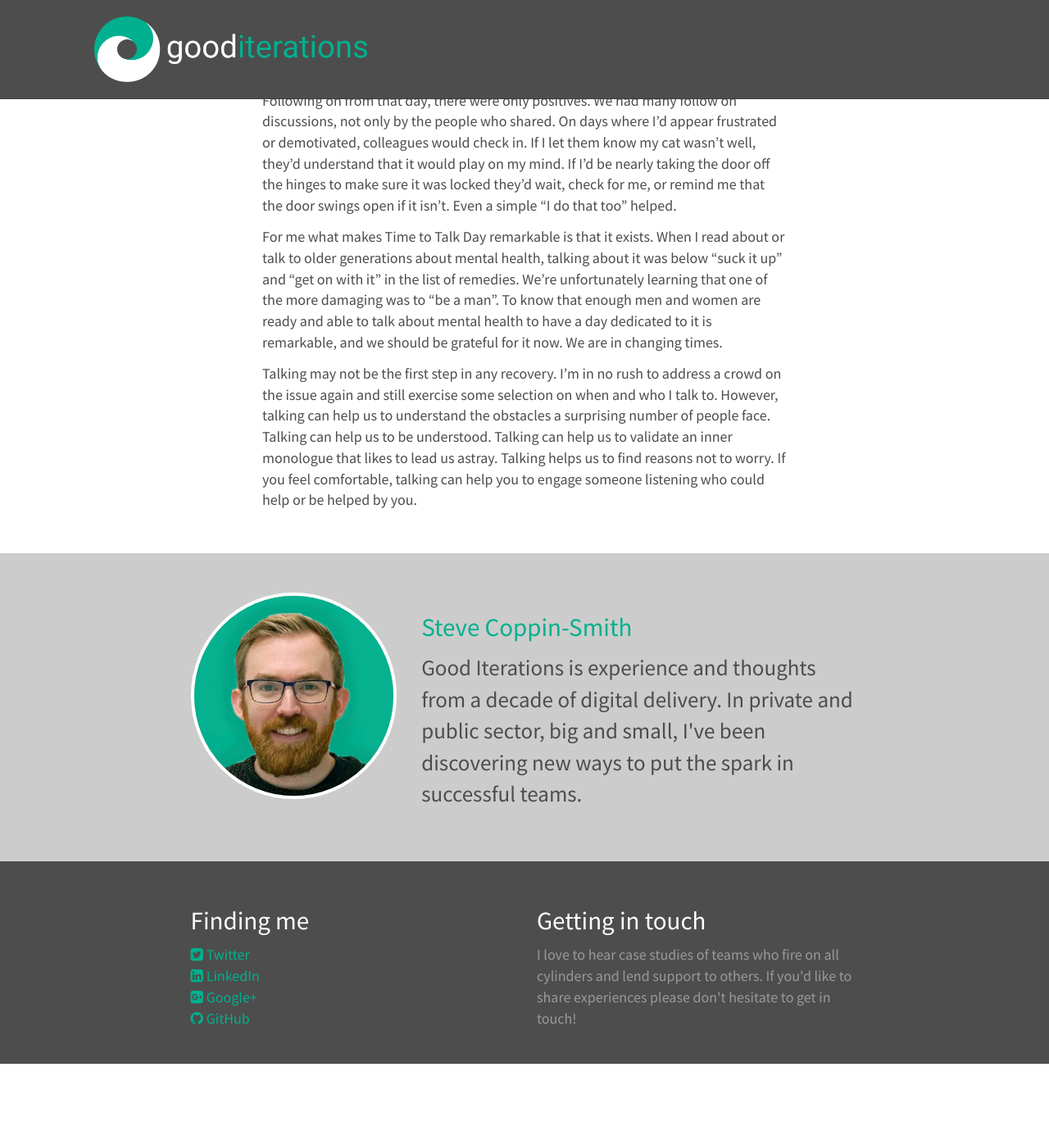
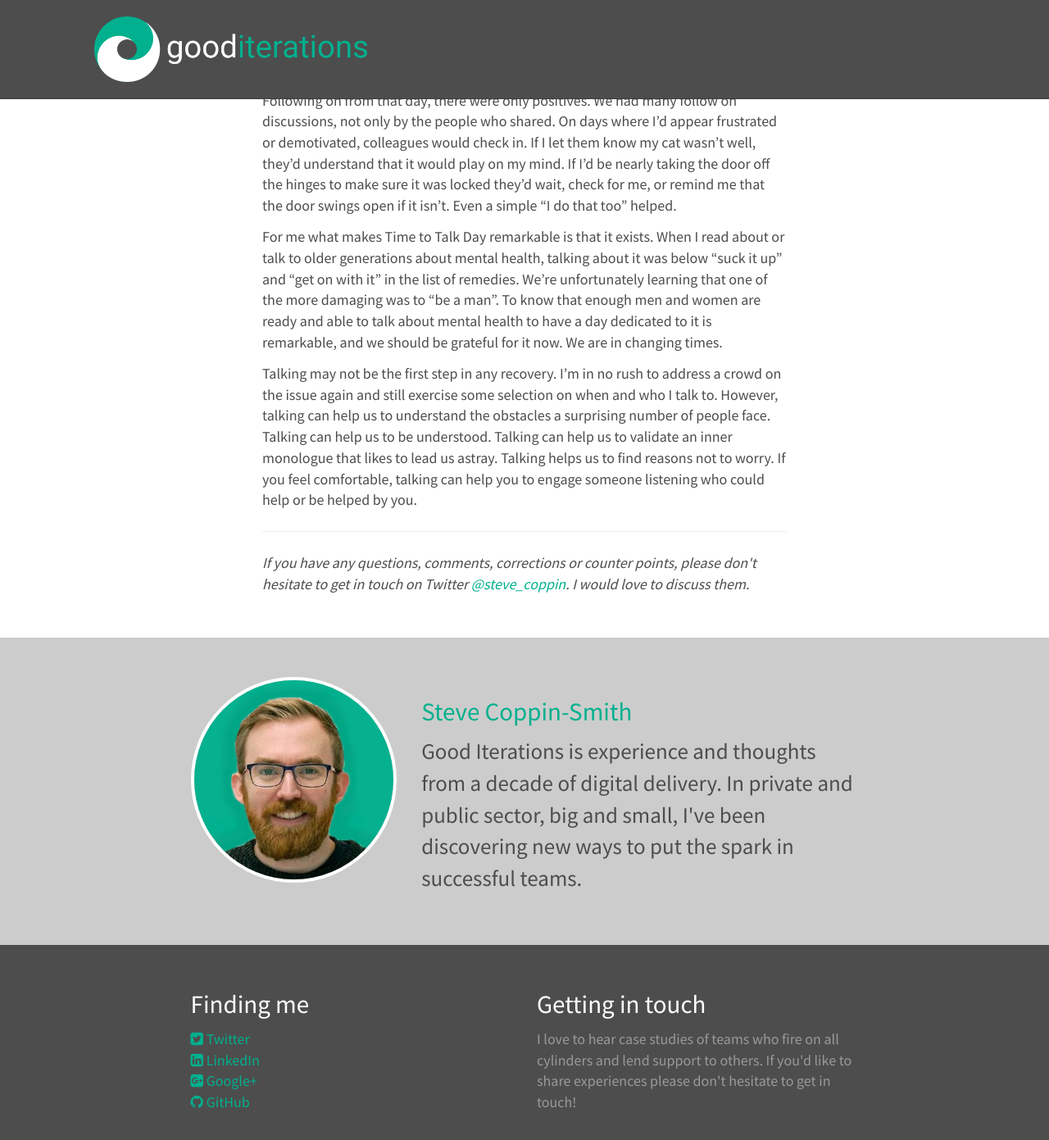
Before and after one commit to goodits/gi-blog, a Jekyll site: the page built from _posts/2017-02-02-time-to-talk.markdown, in a window 1280 px wide and 1400 px high, scrolled down 1016 px. Shown: the top 1391 px of the window at 82% size. Built offline with Jekyll 4.4.1, drawn with Linux system fonts in a browser that asks for light colours; nearby versions of some CDN libraries; before the commit the page ends 2314 px from its top, so only the background shows below that.

```diff
--- a/_layouts/post.html
+++ b/_layouts/post.html
@@ -14,7 +14,8 @@ layout: default
         <div class="post-content" itemprop="articleBody">
           {{ content }}
         </div>
-
+        <hr />
+        <p class="footnote">If you have any questions, comments, corrections or counter points, please don't hesitate to get in touch on Twitter <a href="http://twitter.com/steve_coppin">@steve_coppin</a>. I would love to discuss them.</p>
       </article>
     </div>
   </div>
--- a/_posts/2016-07-26-finishing-fast.markdown
+++ b/_posts/2016-07-26-finishing-fast.markdown
@@ -3,7 +3,8 @@ layout: post
 title:  "Finishing fast by managing pace"
 date:   2016-07-25 00:00:00 +0000
 summary: A recent example, albeit nothing to do with business or technology, to reminded me that speed is not the only element in finishing fast.
-categories: front
+categories: delivery
+position: front
 ---
 We’ve been discussing speed a lot internally both in relation to our systems and our delivery. We want to waste no time in delivering new features and improvements to our customers to maintain our competitive advantage. A recent example, albeit nothing to do with business or technology, reminded me that speed is not the only element in finishing fast.
 I’m not much of a runner, but I’ve been bringing my time down consistently over the last month. Imagine my delight when the sun was out, the air was clear and I was feeling fit. Conditions were perfect for a new personal best.
--- a/_posts/2017-02-02-time-to-talk.markdown
+++ b/_posts/2017-02-02-time-to-talk.markdown
@@ -3,7 +3,8 @@ layout: post
 title:  "Time to talk"
 date:   2017-02-02 12:34:41 +0000
 summary:  A day to talk and break the silence around mental health problems. Talking may not be the first step in any recovery, but in these changing times it can really help.
-categories: front
+categories: mental-health
+position: front
 ---
 The first Thursday in February is [Time to Talk Day](http://www.time-to-change.org.uk/timetotalkday). My first experience of this remarkable day was in 2016, while working at a small digital agency. I’d been asked by my boss, who knew mental health was close to my heart, to bring the day to the attention of the team. The plan was to get together, enjoy some tea and cake, and be open to talking about mental health with whoever would like to discuss it.
 
--- a/_posts/2017-03-12-beating-bystanding.markdown
+++ b/_posts/2017-03-12-beating-bystanding.markdown
@@ -3,7 +3,8 @@ layout: post
 title:  "Beating Bystanding"
 date:   2017-03-11 12:34:41 +0000
 summary: As a team grows it can often feel harder to find help. How can you get your team back on the front foot and supporting each other?
-categories: featured
+categories: team
+position: front
 ---
 Our engineering team has doubled in size over the last two years. During that time we’ve recruited people who value helping others and embedded them into our supportive culture. So, why is it more difficult to find help?
 
--- a/css/main.scss
+++ b/css/main.scss
@@ -41,6 +41,10 @@ $navbar-default-brand-hover-bg:            transparent !default;
 
 $fa-font-path: "../fonts" !default;
 @import "font-awesome/font-awesome";
+
+p.footnote {
+  font-style: italic;
+}
 
 .posts {
   .container {
```
Also changed, not shown: _drafts/2017-03-12-pyramid.markdown (+2 -5 lines), index.html (+6 -2 lines).
